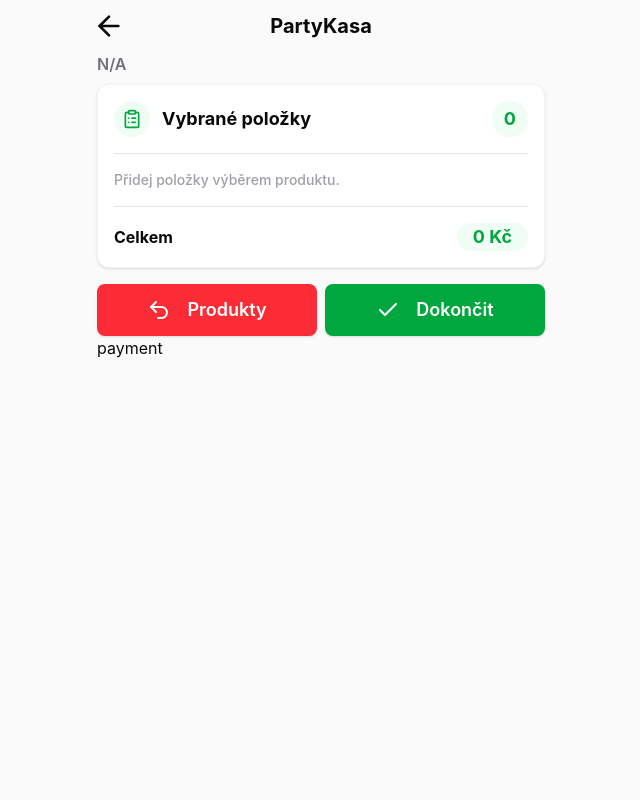
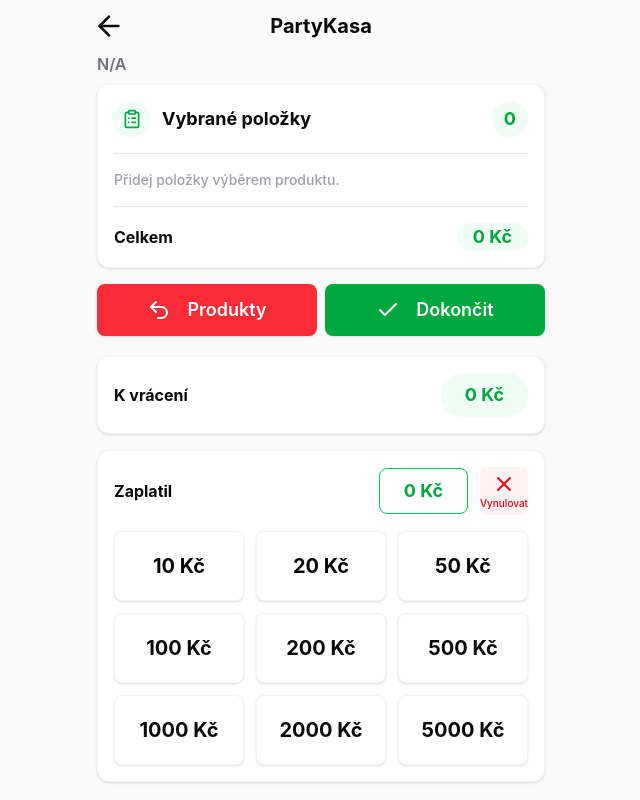
Before and after one commit to DominikPrusa/partyKasa, a React (Vite) app: page /products in a window 1280 px wide. Both pictures are taken after a click on the button "Placení". Shown: the whole page, without its empty margins (319-959 px from the left). Built offline with nearby package versions, Linux system fonts and the light colour scheme.

Commit message:
payment mode

```diff
--- a/src/components/PaymentMode.tsx
+++ b/src/components/PaymentMode.tsx
@@ -1,5 +1,72 @@
-const PaymentMode = () => {
-  return <div>PaymentMode</div>;
+import { X } from "lucide-react";
+import { useState } from "react";
+
+type PaymentModeProps = {
+  totalPrice: number;
+};
+
+const cashValues = [10, 20, 50, 100, 200, 500, 1000, 2000, 5000];
+
+const PaymentMode = ({ totalPrice }: PaymentModeProps) => {
+  const [paidPrice, setPaidPrice] = useState(0);
+
+  const returnPrice = paidPrice - totalPrice;
+
+  return (
+    <div className="mt-5 space-y-4">
+      <div className="flex items-center justify-between rounded-xl border border-zinc-100 bg-white p-4 shadow-sm">
+        <span className="text-base font-bold text-zinc-950">
+          {returnPrice >= 0 ? "K vrácení" : "Chybí"}
+        </span>
+
+        <span
+          className={`
+            rounded-full px-6 py-2 text-lg font-bold
+            ${
+              returnPrice >= 0
+                ? "bg-green-50 text-green-600"
+                : "bg-red-50 text-red-600"
+            }
+          `}
+        >
+          {Math.abs(returnPrice)} Kč
+        </span>
+      </div>
+      <div className="rounded-xl border border-zinc-100 bg-white p-4 shadow-sm">
+        <div className="mb-4 flex items-center justify-between gap-3">
+          <span className="text-base font-bold text-zinc-950">Zaplatil</span>
+
+          <div className="flex items-center gap-3">
+            <div className="rounded-lg border border-green-500 px-6 py-2 text-lg font-bold text-green-600">
+              {paidPrice} Kč
+            </div>
+
+            <button
+              type="button"
+              onClick={() => setPaidPrice(0)}
+              className="flex h-12 w-12 flex-col items-center justify-center rounded-lg bg-red-50 text-red-600 active:scale-95"
+            >
+              <X className="h-6 w-6" />
+              <span className="text-[10px] font-medium">Vynulovat</span>
+            </button>
+          </div>
+        </div>
+
+        <div className="grid grid-cols-3 gap-3">
+          {cashValues.map((value) => (
+            <button
+              key={value}
+              type="button"
+              onClick={() => setPaidPrice((current) => current + value)}
+              className="rounded-lg border border-zinc-100 bg-white py-5 text-xl font-bold text-zinc-950 shadow-sm active:scale-[0.98]"
+            >
+              {value} Kč
+            </button>
+          ))}
+        </div>
+      </div>
+    </div>
+  );
 };
 
 export default PaymentMode;
--- a/src/pages/Products.tsx
+++ b/src/pages/Products.tsx
@@ -6,6 +6,7 @@ import { useState } from "react";
 import ProductMode from "../components/ProductMode";
 import type { Item } from "../components/SelectedItemList";
 import SelectedItemsList from "../components/SelectedItemList";
+import PaymentMode from "../components/PaymentMode";
 
 const Products = () => {
   const [searchParams] = useSearchParams();
@@ -44,6 +45,8 @@ const Products = () => {
       return currentItems.filter((_, index) => index !== indexToRemove);
     });
   };
+
+  const totalPrice = itemList.reduce((sum, item) => sum + item.price, 0);
 
   return (
     <main className="min-h-screen bg-zinc-50 px-6 text-zinc-950">
@@ -109,7 +112,7 @@ const Products = () => {
             onProductClick={handleProductClick}
           />
         ) : (
-          <div>payment</div>
+          <PaymentMode totalPrice={totalPrice} />
         )}
       </div>
     </main>
```
